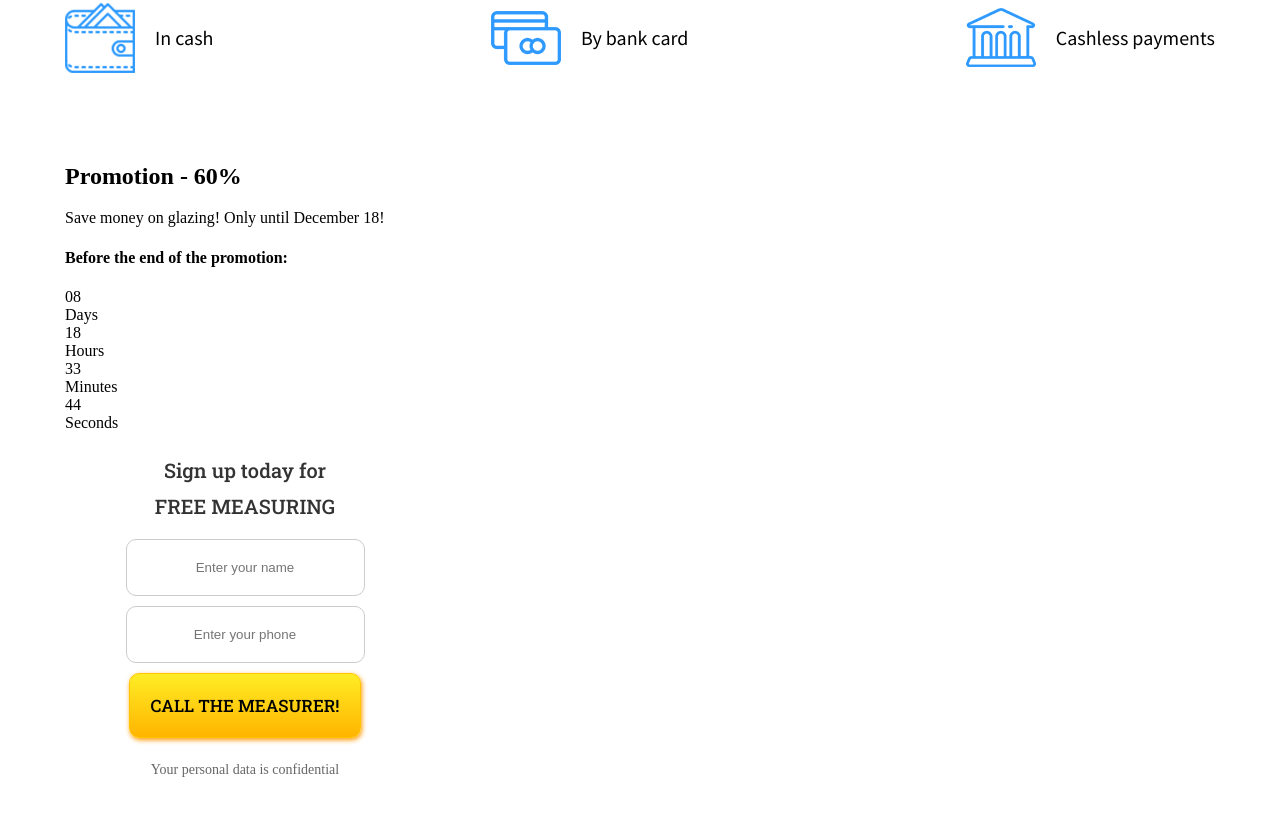
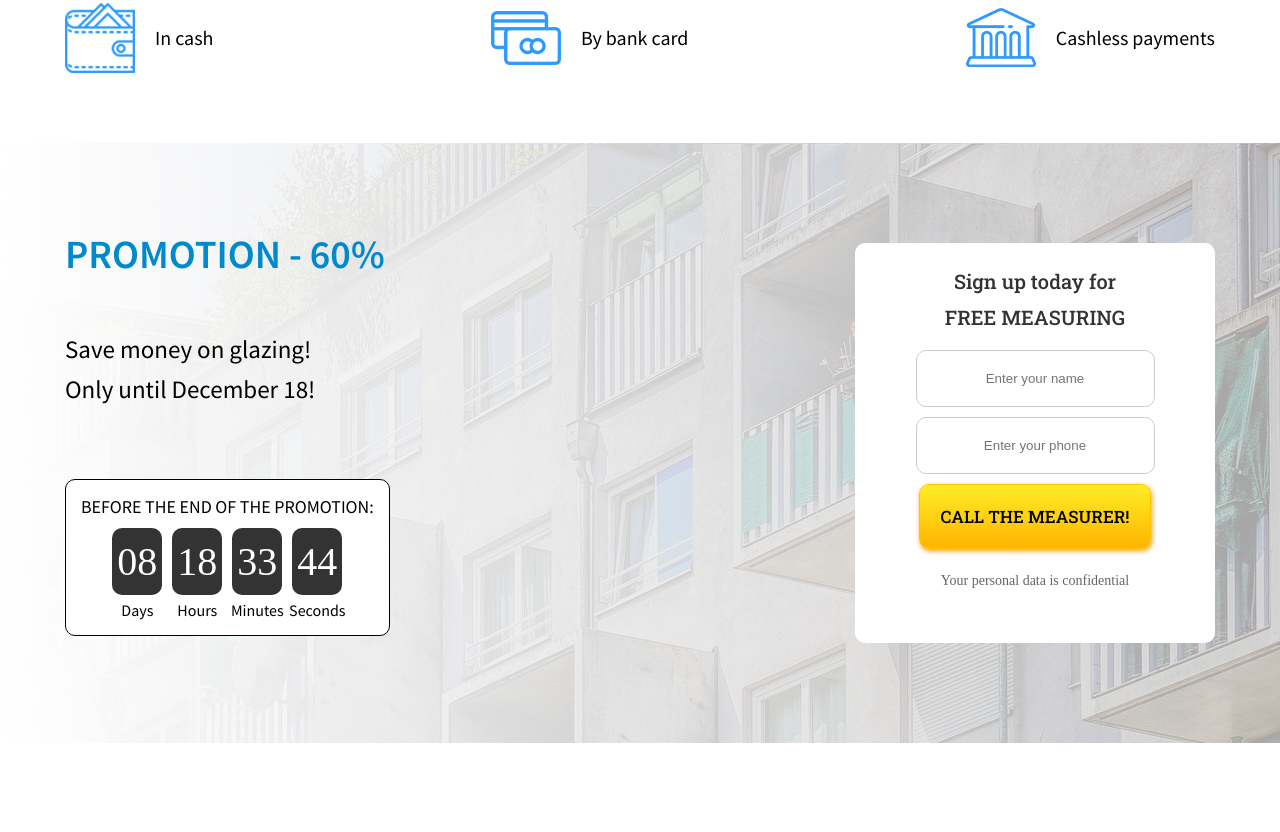
Before and after one commit to Chycherskyi/GlazingOfBalconies, a plain HTML site: page index.html in a window 1280 px wide. Shown: the part 4381-5213 px from the top of the page. After the commit the page ends 5124 px from the top, so only its background shows below. Drawn offline with Linux system fonts and the light colour scheme.

Commit message:
Added styles for section sale

```diff
--- a/index.html
+++ b/index.html
@@ -324,32 +324,32 @@
                     <div class="sale-content">
                         <h2 class="sale-content__title">Promotion - 60%</h2>
                         <!-- /.sale-content__title -->
-                        <p class="sale-content__text">Save money on glazing! Only until December 18!</p>
+                        <p class="sale-content__text">Save money on glazing! <br>Only until December 18!</p>
                         <!-- /.sale-content__text -->
                         <div class="sale-timer" id="timer">
                             <h4 class="sale-timer__title">Before the end of the promotion:</h4>
                             <div class="sale-timer__container">
                                 <div class="numbers">
-                                    <div><span id="days">08</span></div>
-                                    <div class="description">Days</div>
+                                    <div><span class="numbers-time" id="days">08</span></div>
+                                    <div class="numbers-description">Days</div>
                                 </div>
                                 <div class="numbers">
-                                    <div><span id="hours">18</span></div>
-                                    <div class="description">Hours</div>
+                                    <div><span class="numbers-time" id="hours">18</span></div>
+                                    <div class="numbers-description">Hours</div>
                                 </div>
                                 <div class="numbers">
-                                    <div><span id="minutes">33</span></div>
-                                    <div class="description">Minutes</div>
+                                    <div><span class="numbers-time" id="minutes">33</span></div>
+                                    <div class="numbers-description">Minutes</div>
                                 </div>
                                 <div class="numbers">
-                                    <div><span id="seconds">44</span></div>
-                                    <div class="description">Seconds</div>
+                                    <div><span class="numbers-time" id="seconds">44</span></div>
+                                    <div class="numbers-description">Seconds</div>
                                 </div>
                             </div>
                         </div>
                     </div>
                     <!-- /.sale-content -->
-                    <div class="form decoration-form">
+                    <div class="form sale-form">
                         <div class="form-title">Sign up today for</div>
                         <!-- /.form-title -->
                         <div class="form-text">free measuring</div>
--- /dev/null
+++ b/sass/blocks/_sale.sass
@@ -0,0 +1,49 @@
+.sale
+    background-image: linear-gradient(to right, rgba(255,255,255,1), rgba(205,205,205,0.8)),
+    url("../img/main-image.jpg")
+    height: 600px
+    &-form
+        margin-top: 100px
+    &-block
+        display: flex
+        justify-content: space-between
+        align-items: center
+    &-content
+        &__title
+            margin-top: 80px
+            margin-bottom: 50px
+            font-family: 'Source Sans Pro', sans-serif
+            font-size: 40px
+            text-transform: uppercase
+            color: #0089cd
+        &__text
+            margin-bottom: 70px
+            font-family: 'Source Sans Pro', sans-serif
+            font-size: 25px
+            line-height: 40px
+    &-timer
+        text-align: center
+        padding: 15px
+        border: 1px solid #000
+        border-radius: 10px
+        background-color: #fff
+        &__title
+            margin: 0
+            margin-bottom: 5px
+            text-transform: uppercase
+            font-size: 18px
+            font-family: 'Source Sans Pro', sans-serif
+            font-weight: normal
+        &__container
+            display: flex
+            justify-content: center
+.numbers-time
+    display: inline-block
+    padding: 10px 5px
+    margin: 5px 5px
+    background-color: #333
+    color: #fff
+    font-size: 40px
+    border-radius: 10px
+.numbers-description
+    font-family: 'Source Sans Pro', sans-serif
--- a/sass/style.sass
+++ b/sass/style.sass
@@ -5,4 +5,5 @@
 @import 'blocks/works'
 @import 'blocks/features'
 @import 'blocks/payment'
+@import 'blocks/sale'
 @import 'interface'
```
Also changed, not shown: css/style.css, 1 other file.
